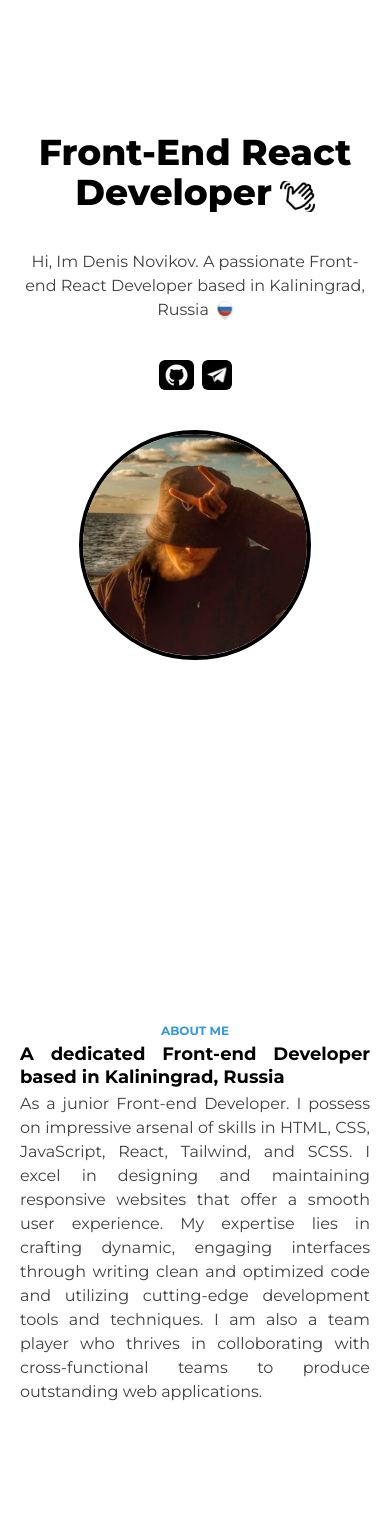
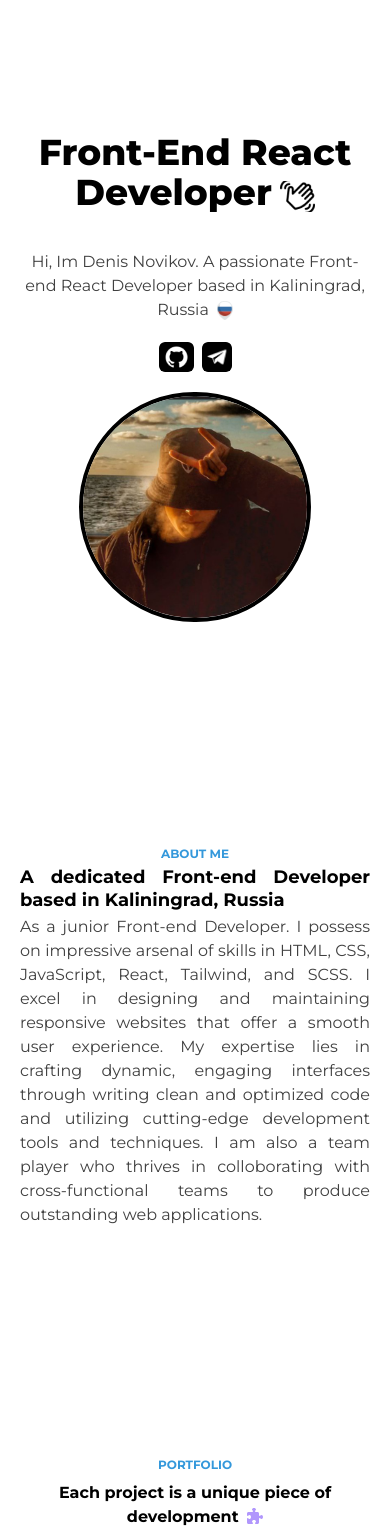
Before and after one commit to m1rxcle/MyPortfolio, a React (Vite) app: page / in a window 390 px wide. Shown: the part 60-1595 px from the top of the page. Built offline with nearby package versions, Linux system fonts and the light colour scheme.

Commit message:
Выравнил отступы

```diff
--- a/src/Components/Contacts/Contacts.jsx
+++ b/src/Components/Contacts/Contacts.jsx
@@ -25,7 +25,7 @@ const Contacts = () => {
 	}
 	return (
 		<Element name="contacts" className="mb-[221px] min-h-44">
-			<div className="text-center w-full md:text-start md:pl-8 lg:text-start lg:pl-40 xl:text-start xl:pl-80 2xl:text-start 2xl:pl-[30%]">
+			<div className="text-center w-full md:text-start md:pl-20 lg:text-start lg:pl-40 xl:text-start xl:pl-80 2xl:text-start 2xl:pl-[30%]">
 				<h1 className="font-bold text-xs text-primary mb-4 font-montserrat">
 					CONTACTS
 				</h1>
--- a/src/Components/Header/Header.jsx
+++ b/src/Components/Header/Header.jsx
@@ -18,8 +18,8 @@ import "./style.css"
 const Header = () => {
 	return (
 		<>
-			<Element name="home" className="min-h-[891px] ">
-				<header className="flex flex-col text-center mb-96 mt-48 md:flex-row md:justify-center md:items-center ">
+			<Element name="home" className="md:min-h-[891px] ">
+				<header className="flex flex-col text-center mb-56 mt-48 md:flex-row md:justify-center md:items-center md:mb-96 ">
 					<div className="md:mr-32">
 						<h2 className="text-4xl font-montserrat font-extrabold mb-[38px] md:text-start  ">
 							Front-End React
@@ -30,14 +30,14 @@ const Header = () => {
 							</span>
 						</h2>
 
-						<p className="font-montserrat px-5 text-base text-secondary mb-[38px] md:text-start md:w-[400px] md:px-0">
+						<p className="font-montserrat px-5 text-base text-secondary mb-5 md:mb-[38px] md:text-start md:w-[400px] md:px-0">
 							Hi, Im Denis Novikov. A passionate Front-end React Developer based
 							in Kaliningrad,
 							<span className="inline-flex items-center  ">
 								Russia <img className="ml-2 " src={rusFlag} alt="" />
 							</span>
 						</p>
-						<div className="flex justify-center mb-10 md:flex-row md:justify-start md:mb-0 ">
+						<div className="flex justify-center mb-5 md:flex-row md:justify-start md:mb-0 ">
 							<a target="_blank" href="https://github.com/m1rxcle">
 								<img
 									src={gitHub}
--- a/src/Components/MyPortfolio.jsx
+++ b/src/Components/MyPortfolio.jsx
@@ -13,7 +13,7 @@ const MyPortfolio = () => {
 	useEffect(() => {
 		setTimeout(() => {
 			setLoading(false)
-		}, 3000)
+		}, 2550)
 	}, [loading])
 	return (
 		<>
--- a/src/Components/Projects/Projects.jsx
+++ b/src/Components/Projects/Projects.jsx
@@ -12,13 +12,13 @@ import { Element } from "react-scroll"
 
 const Projects = () => {
 	return (
-		<Element name="portfolio" className="mb-[400px]">
+		<Element name="portfolio" className="mb-[230px]">
 			<section className="mb-14">
-				<div className="text-center w-full md:text-start md:pl-8 lg:text-start lg:pl-40 xl:text-start xl:pl-80 2xl:text-start 2xl:pl-[30%]">
-					<h1 className="font-bold text-xs text-primary mb-4 font-montserrat">
+				<div className="text-center w-full md:text-start md:pl-20 lg:text-start lg:pl-40 xl:text-start xl:pl-80 2xl:text-start 2xl:pl-[30%]">
+					<h1 className="font-bold text-xs text-primary mb-2 font-montserrat md:mb-4">
 						PORTFOLIO
 					</h1>
-					<h2 className="px-5 font-bold text-base mb-7 font-montserrat md:px-0">
+					<h2 className="px-5 font-bold text-base  font-montserrat mb-2 md:px-0 md:mb-7">
 						Each project is a unique piece of development{" "}
 						<FontAwesomeIcon
 							className="ml-[4px]"
@@ -29,7 +29,7 @@ const Projects = () => {
 				</div>
 				<div className="flex flex-col  px-5  md:flex-row md:justify-center md:items-center md:gap-[100px] ">
 					<img
-						className="rounded-xl mb-2 items-center mx-auto h-[230px] w-[300px] md:mb-0 md:mx-0 md:h-[235px] md:w-[333px]"
+						className="rounded-xl mb-4 items-center mx-auto h-[230px] w-[300px] md:mb-0 md:mx-0 md:h-[235px] md:w-[333px]"
 						src={mazdaProject}
 					/>
 
```
